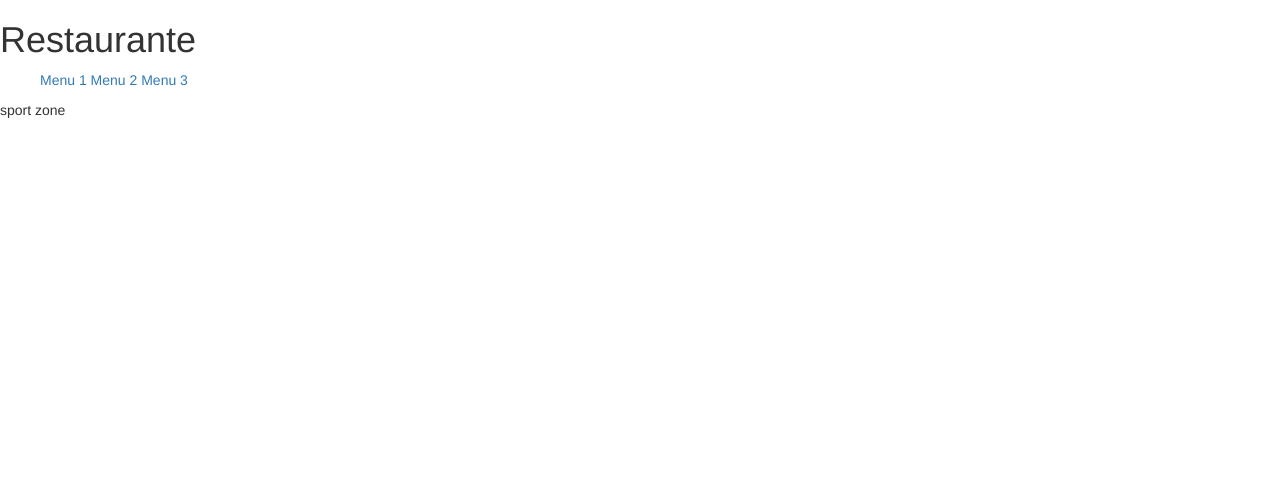
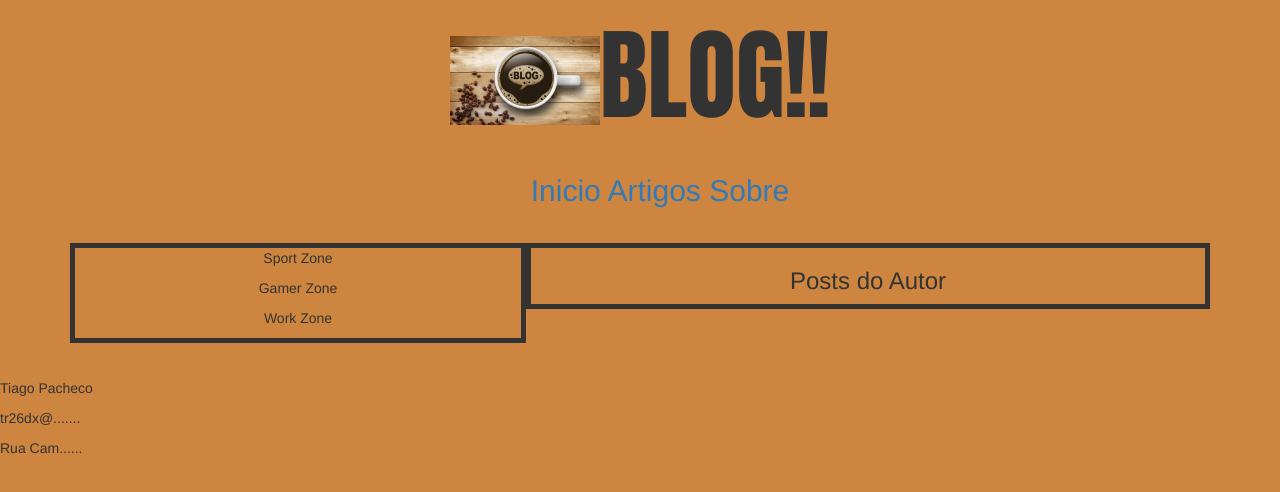
Before and after one commit to TiagoR28/Projectpaw1, a plain HTML site: page paw/ficha2/index.html in a window 1280 px wide. Drawn offline with Linux system fonts and the light colour scheme.

Commit message:
ficha 1 completa

```diff
--- /dev/null
+++ b/paw/ficha2/CSS/styleIndex.css
@@ -0,0 +1,48 @@
+
+
+body{
+    background-color: peru;
+}
+
+header h1{
+    font-family: Impact, Haettenschweiler, 'Arial Narrow Bold';
+    font-size: 100px;
+    text-align: center;
+}
+
+header h1 img{
+    zoom: 25%;
+}
+
+
+#menu{
+    margin-top: 30px;
+    margin-bottom: 30px;
+    font-size: 30px;
+    text-align: center;
+
+}
+
+#tags{
+    text-align: center;
+    width: 40%;
+    float: left;
+    border-style: solid;
+    border-width: 5px;
+}
+
+#posts{
+    width: 60%;
+    float: right;
+    border-style: solid;
+    border-width: 5px;
+
+}
+
+#posts h3{
+    text-align: center;
+}
+
+footer{
+    margin-top: 35px;
+}
--- a/paw/ficha2/index.html
+++ b/paw/ficha2/index.html
@@ -1,24 +1,39 @@
 <html>
-    <head>
-        <meta charset="UTF-8">
-        <link href="./CSS/bootstrap-3.3.7-dist/css/bootstrap.css" type="text/css" rel="stylesheet">
 
-        <title>Hello World</title>
-    </head>
-    <body>
-        <h1>Restaurante</h1>
+<head>
+    <meta charset="UTF-8">
+    <link href="./CSS/bootstrap-3.3.7-dist/css/bootstrap.css" type="text/css" rel="stylesheet">
+    <link href="./CSS/styleIndex.css" type="text/css" rel="stylesheet">
+    <title>Hello World</title>
+</head>
+
+<body>
+    <header>
+        <h1>
+            <img src="./IMG/blog.jpg" alt="BLOG.img" />BLOG!!</h1>
+    </header>
+    <div class="container">
         <div id="menu">
             <ul>
-                <a href="about.html">Menu 1</a>
-                <a href="https:www.google.pt">Menu 2</a>
-                <a href="https:www.google.pt">Menu 3</a>
+                <a href="index.html">Inicio</a>
+                <a href="articles.html">Artigos</a>
+                <a href="about.html">Sobre</a>
             </ul>
         </div>
         <div id="tags">
-            <p>sport zone</p>
+            <p>Sport Zone</p>
+            <p>Gamer Zone</p>
+            <p>Work Zone</p>
         </div>
-        <div id="lateste">
+        <div id="posts">
+            <h3>Posts do Autor</h3>
+        </div>
+    </div>
+    <footer>
+        <p>Tiago Pacheco</p>
+        <p>tr26dx@.......</p>
+        <p>Rua Cam......</p>
+    </footer>
+</body>
 
-        </div>
-    </body>
 </html>
```
Also changed, not shown: paw/ficha2/IMG/blog.jpg (added), paw/ficha2/articles.html (added).
